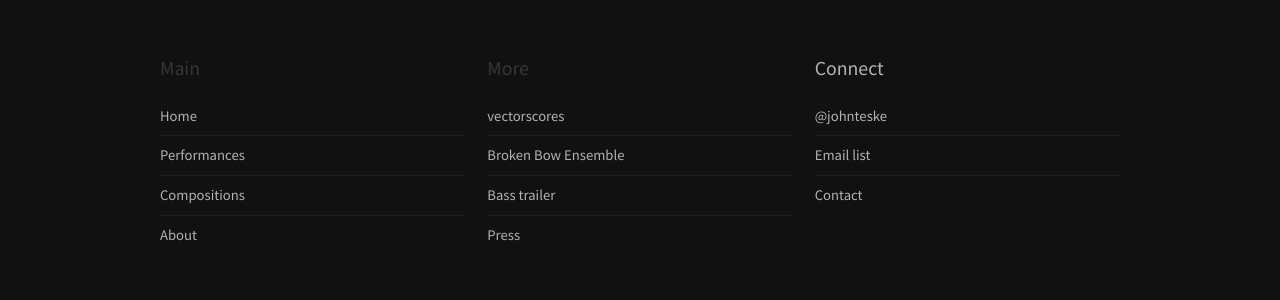
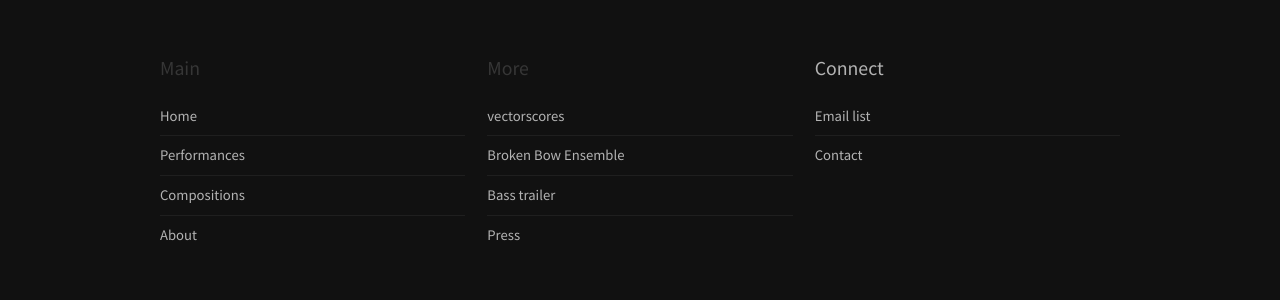
Before and after one commit to johnteske/johnteskemusic.com, a PHP site: page /any-ensemble/index.php in a window 1280 px wide. Shown: the part 339-639 px from the top of the page. Run offline with PHP 8.4, Linux system fonts and the light colour scheme; data that the repository does not hold is empty.

Commit message:
Remove Twitter link

```diff
--- a/footer.php
+++ b/footer.php
@@ -23,7 +23,6 @@
 					<div class="4u$ 6u$(2) 12u$(3)">
 						<h3><a href="/about.php#contact">Connect</a></h3>
 						<ul class="alt">
-							<li><a href="http://twitter.com/johnteske">@johnteske</a></li>
 							<li><a href="http://eepurl.com/c3rmw">Email list</a></li>
 							<li><a href="/about.php#contact">Contact</a></li>
 						</ul>
```
